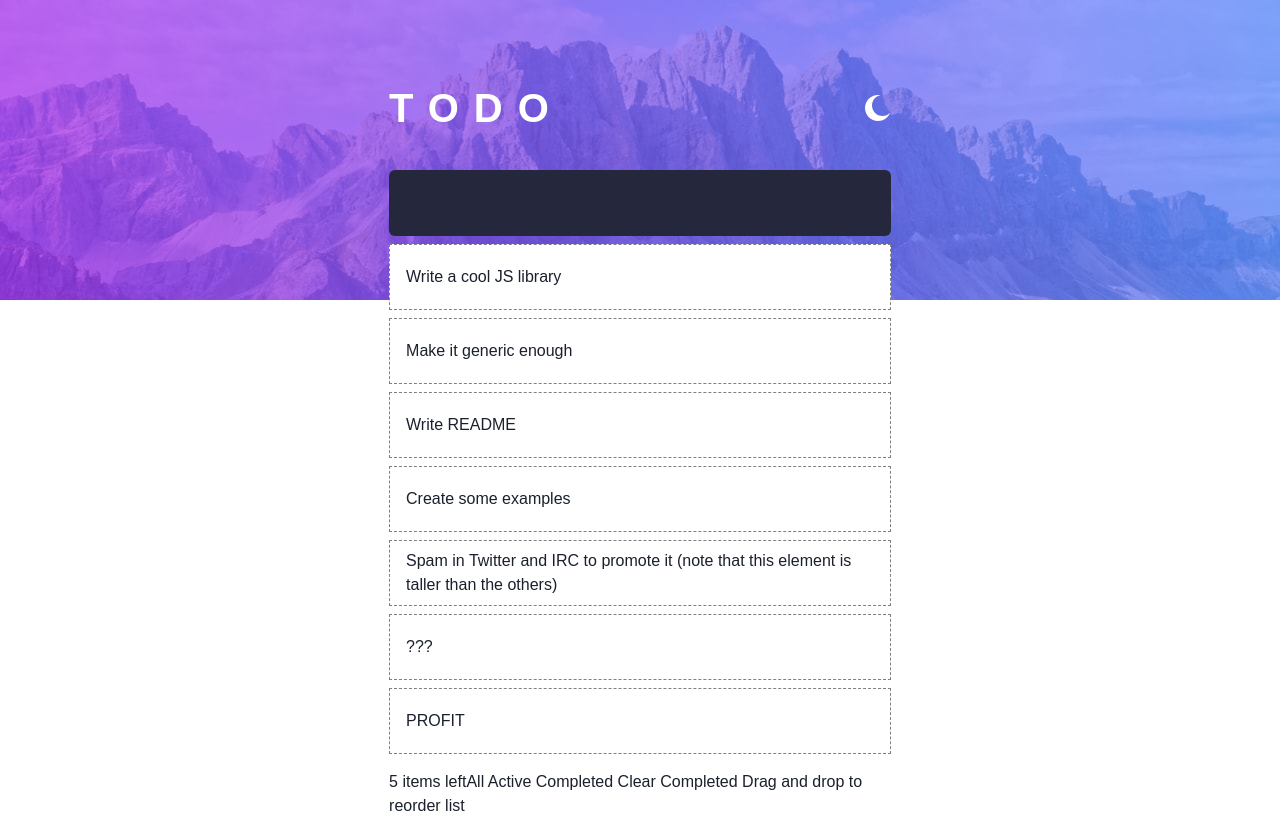
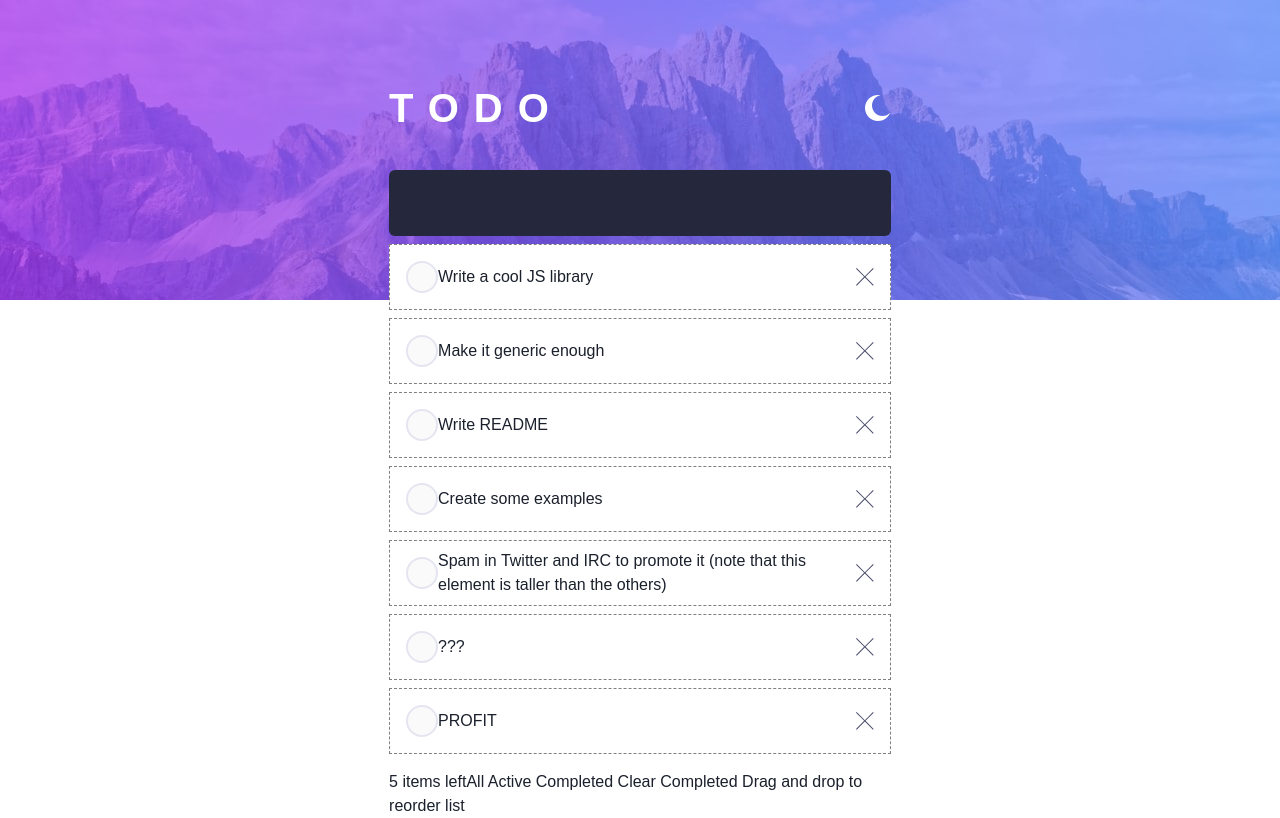
Before and after one commit to Ricuesta86/todo-app-frontend, a React (Vite) app: page / in a window 1280 px wide. Built offline with nearby package versions, Linux system fonts and the light colour scheme; a web font is replaced by a local one.

Commit message:
Add Circle Card

```diff
--- a/src/App.tsx
+++ b/src/App.tsx
@@ -99,13 +99,16 @@ function App() {
       return copy;
     });
   }, []);
-
+  const handleRemove = (id: todo["id"]) => {
+    setTodos((todos) => todos.filter((todo) => todo.id !== id));
+  };
   const renderCard = useCallback(
     (card: todo, index: number) => {
       return (
         <Card
           key={card.id}
           completed={card.completed}
+          handleRemove={handleRemove}
           handleTogget={handleTogget}
           id={card.id}
           index={index}
--- a/src/components/Card.tsx
+++ b/src/components/Card.tsx
@@ -1,11 +1,13 @@
 import type {Identifier, XYCoord} from "dnd-core";
 import type {FC} from "react";
 
-import {Box, Flex} from "@chakra-ui/react";
+import {Box, Circle, Flex, Image, Stack} from "@chakra-ui/react";
 import {useRef} from "react";
 import {useDrag, useDrop} from "react-dnd";
 
 import {todo} from "../types";
+import iconCross from "../assets/images/icon-cross.svg";
+import iconCheck from "../assets/images/icon-check.svg";
 
 import {ItemTypes} from "./ItemTypes";
 
@@ -24,6 +26,7 @@ export interface CardProps {
   completed: boolean;
   moveCard: (dragIndex: number, hoverIndex: number) => void;
   handleTogget: (id: todo["id"]) => void;
+  handleRemove: (id: todo["id"]) => void;
 }
 
 interface DragItem {
@@ -32,7 +35,15 @@ interface DragItem {
   type: string;
 }
 
-export const Card: FC<CardProps> = ({id, text, completed, index, moveCard, handleTogget}) => {
+export const Card: FC<CardProps> = ({
+  id,
+  text,
+  completed,
+  index,
+  moveCard,
+  handleTogget,
+  handleRemove,
+}) => {
   const ref = useRef<HTMLDivElement>(null);
   const [{handlerId}, drop] = useDrop<DragItem, void, {handlerId: Identifier | null}>({
     accept: ItemTypes.CARD,
@@ -115,9 +126,25 @@ export const Card: FC<CardProps> = ({id, text, completed, index, moveCard, handl
       style={{...style, opacity}}
       width={"100%"}
     >
-      <Box cursor={"pointer"} onClick={() => handleTogget(id)}>
-        {completed ? "Completado" : text}
-      </Box>
+      <Flex alignItems={"center"} direction={"row"}>
+        {completed ? (
+          <Circle
+            // bgGradient={'l'}={"hsl(192, 100%, 67%) to hsl(280, 87%, 65%)"}
+            size={"32px"}
+            onClick={() => handleTogget(id)}
+          >
+            <Image src={iconCheck} />
+          </Circle>
+        ) : (
+          <Circle bg={"hsl(236, 33%, 92%)"} size={"32px"} onClick={() => handleTogget(id)}>
+            <Circle bg={"hsl(0, 0%, 98%)"} size={"28px"} />
+          </Circle>
+        )}
+        <Box cursor={"pointer"} onClick={() => handleTogget(id)}>
+          {completed ? "Completado" : text}
+        </Box>
+      </Flex>
+      <Image alt={"Cerrar"} cursor={"pointer"} src={iconCross} onClick={() => handleRemove(id)} />
     </Flex>
   );
 };
```
